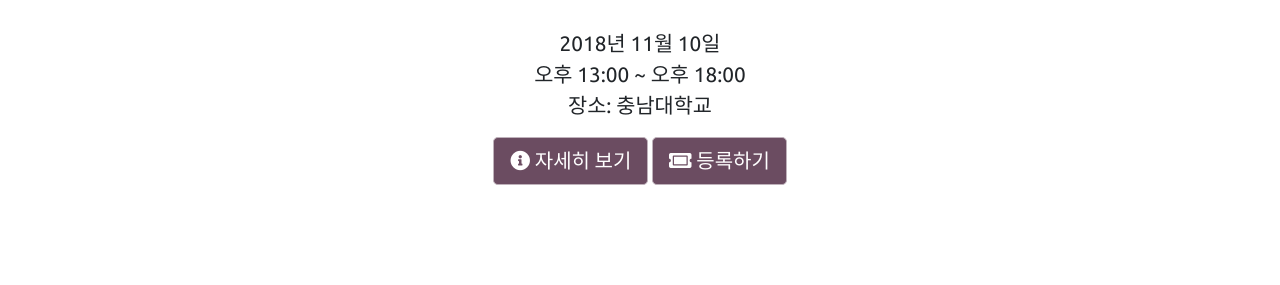
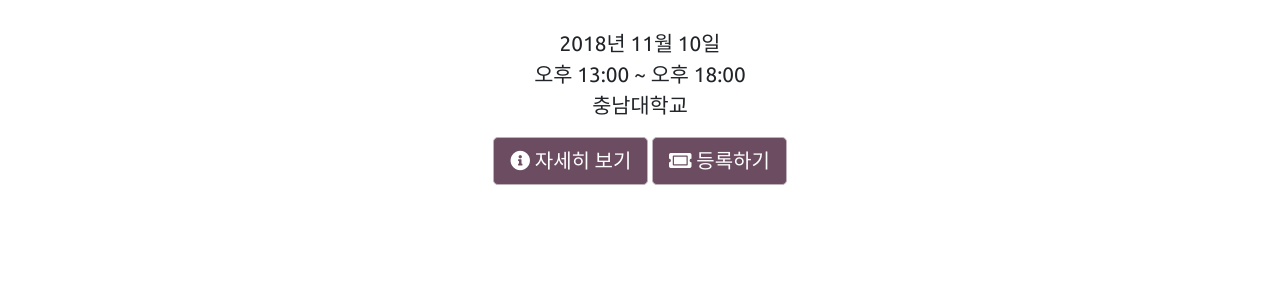
Before and after one commit to ubuntu-kr/ubuntu-fest, a Jekyll site: the page built from index.md, in a window 1280 px wide and 900 px high. Shown: the part 381-666 px from the top of the window. Built offline with Jekyll 4.4.1, drawn with Linux system fonts in a browser that asks for light colours.

```diff
--- a/_config.yml
+++ b/_config.yml
@@ -12,7 +12,7 @@ owner: ubuntu-daejeon
 # Location & time
 period: "2018년 11월 10일"
 period-time: "오후 13:00 ~ 오후 18:00"
-location: "장소: 충남대학교"
+location: "충남대학교"
 address: "대전광역시 유성구 궁동 대학로 99"
 location_query: "충남대학교"
 
```
Also changed, not shown: index.md (+1 -1 lines), CNAME (line endings or trailing spaces).
